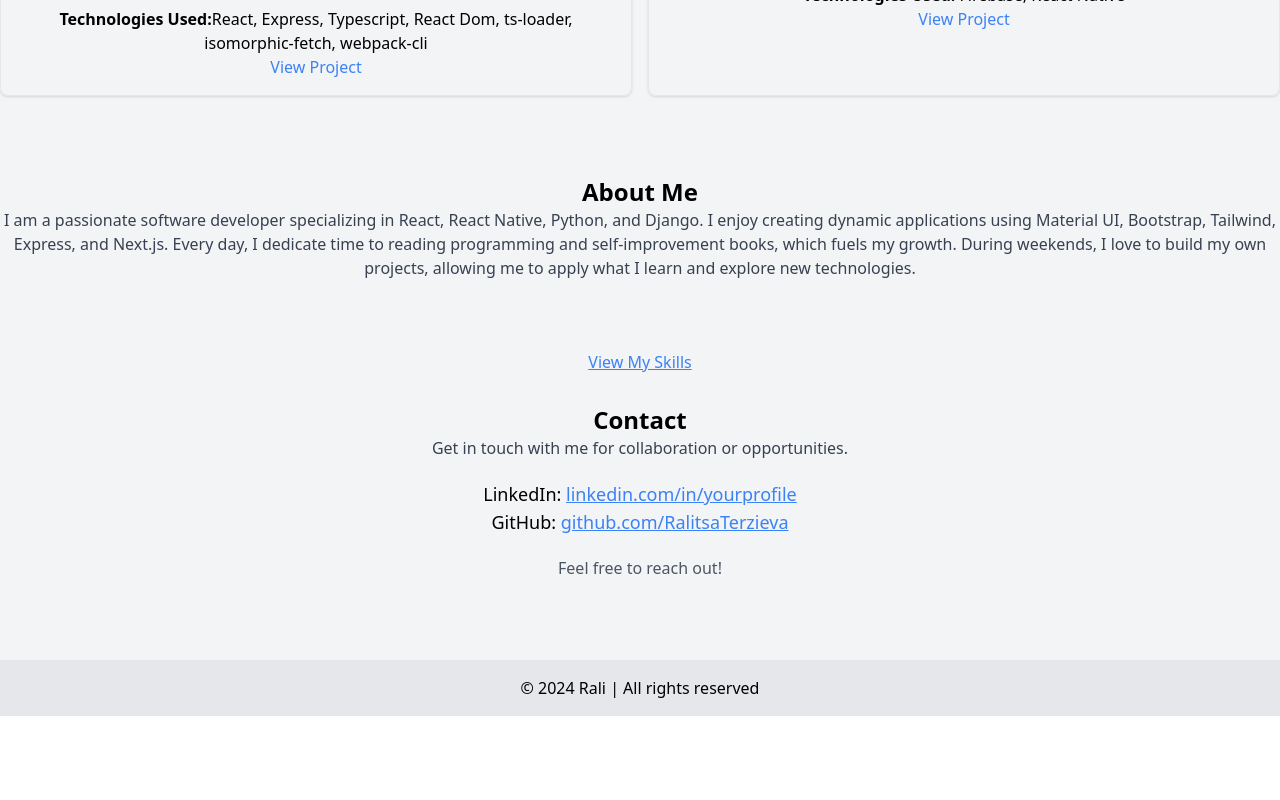
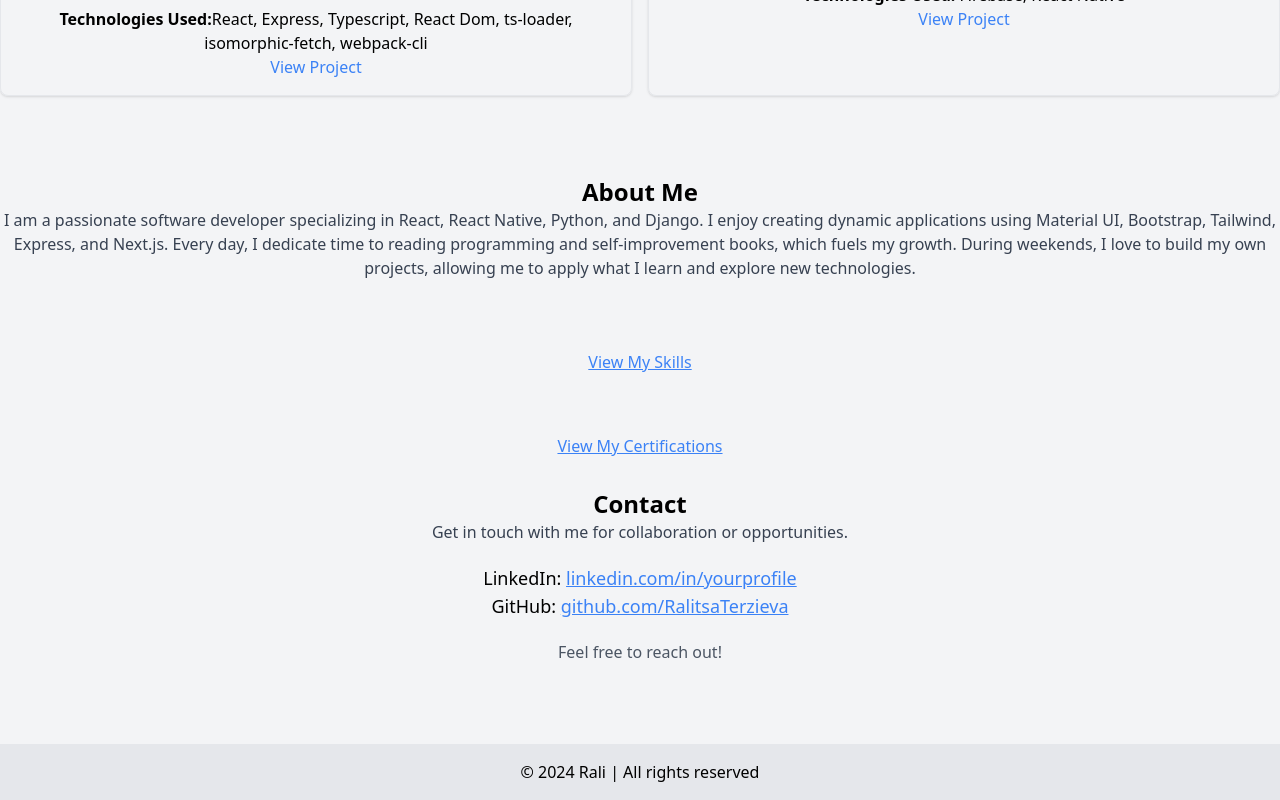
Before and after one commit to RalitsaTerzieva/next-project, a Next.js app: page / in a window 1280 px wide. Shown: the part 524-1324 px from the top of the page. Before the commit the page ends 1240 px from the top, so only its background shows below. Built offline with nearby package versions, Linux system fonts and the light colour scheme.

Commit message:
Add certifications link

```diff
--- /dev/null
+++ b/pages/certifications.tsx
@@ -0,0 +1,11 @@
+import React from 'react';
+
+const Certifications = () => {
+ return (
+    <div className="p-5">
+        <h2 className="text-3xl font-bold text-center mb-5">My Certifications</h2>
+    </div>
+ )
+}
+
+export default Certifications;
--- a/pages/index.tsx
+++ b/pages/index.tsx
@@ -69,6 +69,10 @@ const Home = () => {
           <Link href="/skills" className="text-blue-500 underline">View My Skills</Link>
         </section>
 
+        <section style={{ marginTop: '30px', marginBottom: '30px' }}>
+          <Link href="/certifications" className="text-blue-500 underline">View My Certifications</Link>
+        </section>
+
         <section className="mb-10 text-center">
             <h2 className="text-2xl font-semibold">Contact</h2>
             <p className="text-gray-700">Get in touch with me for collaboration or opportunities.</p>
```
